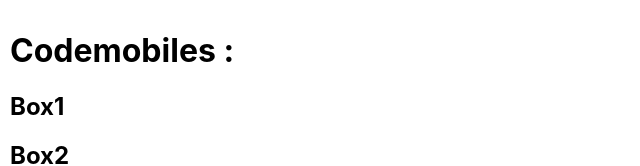
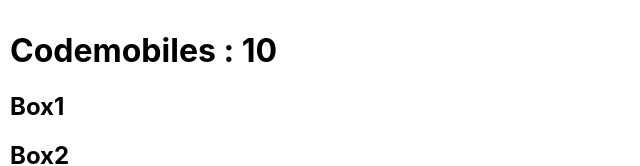
Before and after one commit to iiimomoniii/Intro_React-Redux-Hooks, a React (Create React App) app: page / in a window 1280 px wide. Shown: the top 166 px of the page, without its empty margins (0-640 px from the left). Built offline with nearby package versions, Linux system fonts and the light colour scheme.

Commit message:
use appReducer for use count function

```diff
--- a/src/App.js
+++ b/src/App.js
@@ -1,13 +1,19 @@
 import React,{useState} from "react";
+//add hook of react-redux
+import {useSelector} from 'react-redux';
 import Box1 from './components/Box1';
 import Box2 from './components/Box2';
 import Box3 from './components/Box3';
 export default function App() {
 
+  //0.init appReducer
+  //0.1 map appReducer in useSelector
+  const appReducer = useSelector(({appReducer:appReducer})=>appReducer)
+
   return (
     <div style={{padding:10}}>
-      {/*add function for count on title*/}
-      <h1 >Codemobiles : </h1>
+      {/*access function count in appReducer*/}
+      <h1 >Codemobiles : {appReducer.count}</h1>
       <Box1/>
       <Box2/>
       <Box3/>
--- a/src/reducers/app.reducer.js
+++ b/src/reducers/app.reducer.js
@@ -1,6 +1,6 @@
 //(Reducer State in react cycle)
 const initialState = {
-    count:0
+    count:10
 }
 
 export default (state = initialState, { type, payload }) => {
```
